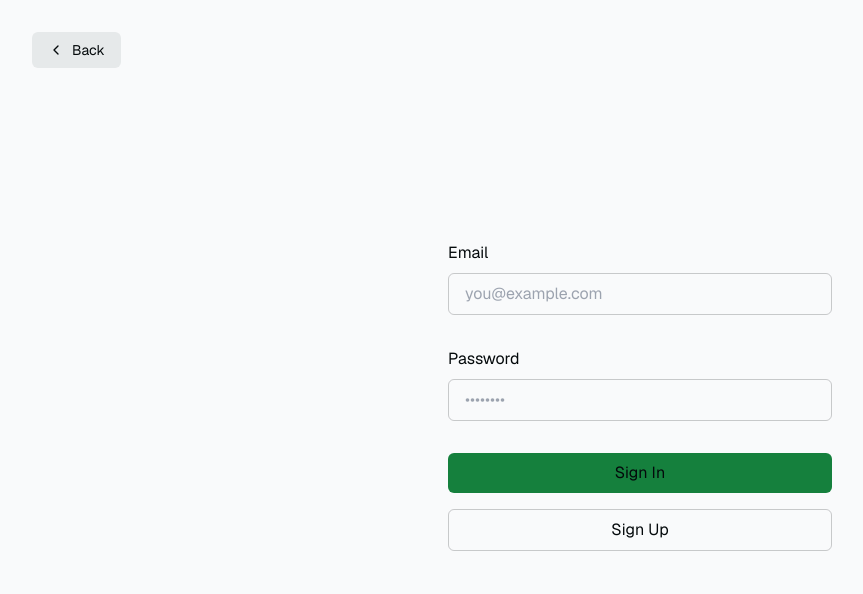
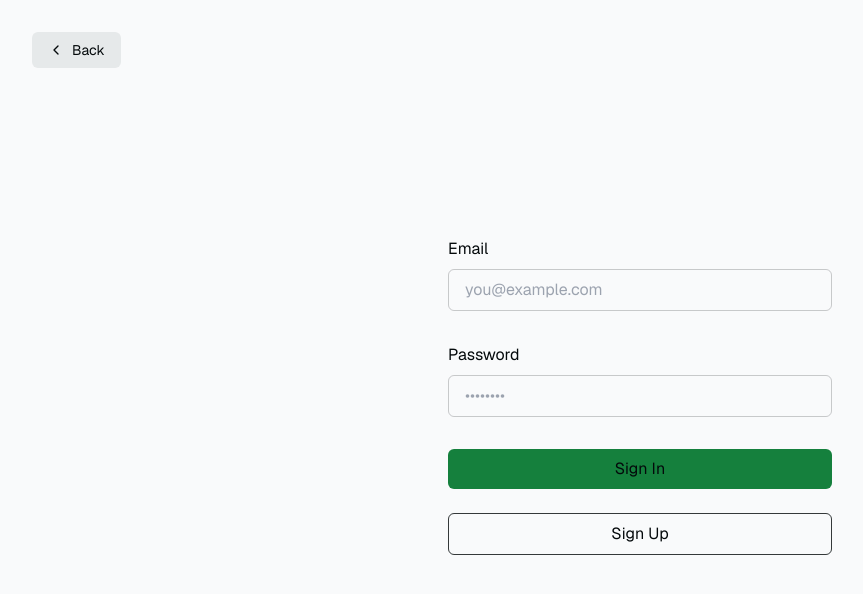
Before and after one commit to enzzzooo/supabasedemo, a Next.js app: page /login in a window 1280 px wide. Shown: the top 594 px of the page, without its empty margins (0-863 px from the left). Built offline with nearby package versions, Linux system fonts and the light colour scheme.

Commit message:
less awkward spacing

```diff
--- a/app/layout.tsx
+++ b/app/layout.tsx
@@ -7,7 +7,7 @@ const defaultUrl = process.env.VERCEL_URL
 
 export const metadata = {
   metadataBase: new URL(defaultUrl),
-  title: "My Next.js and Supabase Starter Kit",
+  title: "Supabase Demo",
   description: "Web App",
 };
 
--- a/app/login/page.tsx
+++ b/app/login/page.tsx
@@ -96,14 +96,14 @@ export default function Login({
         />
         <SubmitButton
           formAction={signIn}
-          className="bg-green-700 rounded-md px-4 py-2 text-foreground mb-2"
+          className="bg-green-700 rounded-md px-4 py-2 text-foreground mb-4"
           pendingText="Signing In..."
         >
           Sign In
         </SubmitButton>
         <SubmitButton
           formAction={signUp}
-          className="border border-foreground/20 rounded-md px-4 py-2 text-foreground mb-2"
+          className="border border-foreground/80 rounded-md px-4 py-2 text-foreground mb-2"
           pendingText="Signing Up..."
         >
           Sign Up
--- a/app/notes/page.tsx
+++ b/app/notes/page.tsx
@@ -8,10 +8,9 @@ export default function Page() {
 
   useEffect(() => {
     const getData = async () => {
-      const { data, error } = await supabase.from('notes').select()
+      const { data } = await supabase.from('notes').select()
       setNotes(data)
     }
-
     getData()
   }, [])
 
```
Also changed, not shown: 1 other file (tests, documents, lock files or other folders).
